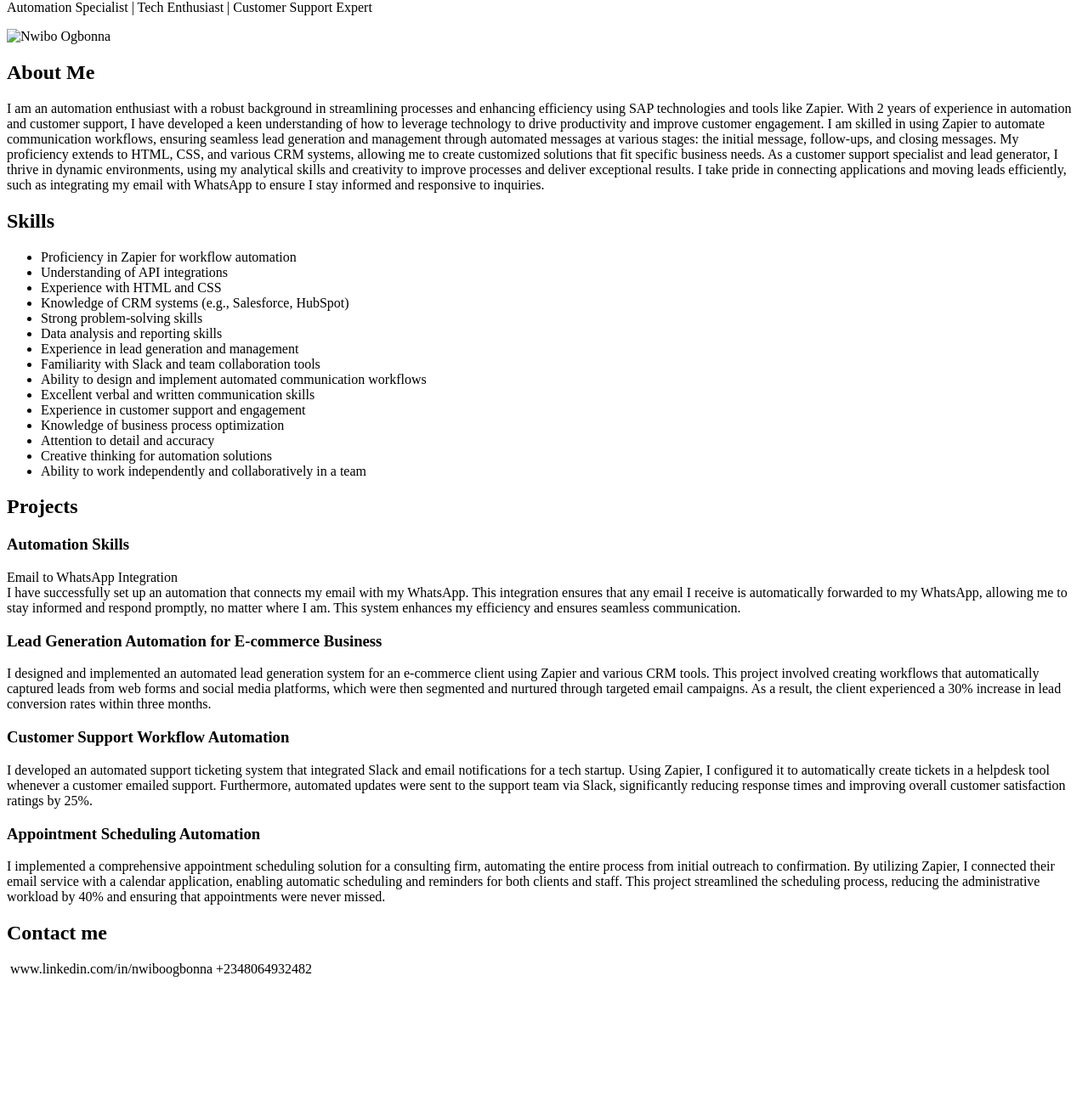
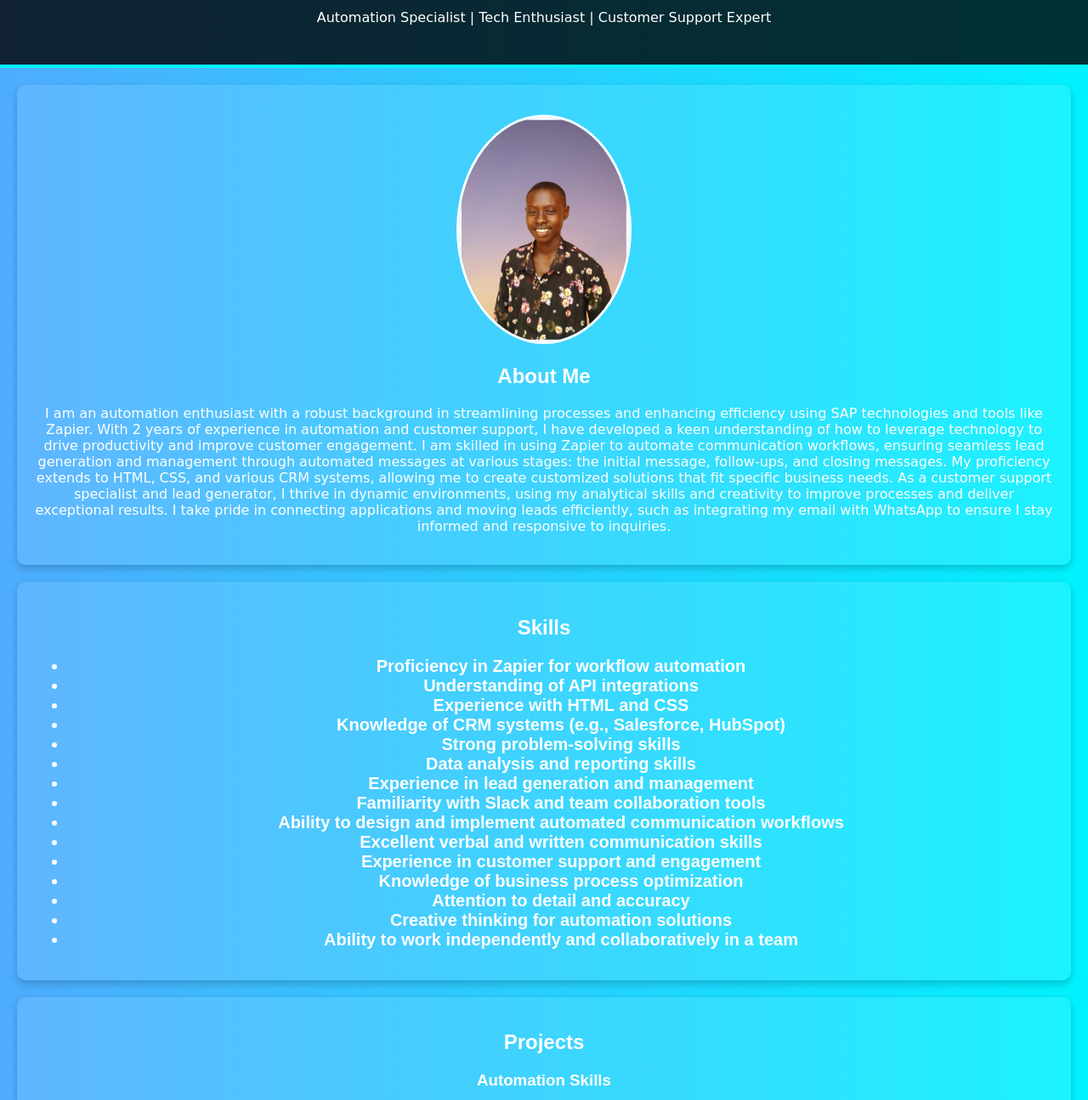
Before and after one commit to Ogbonna316/po, a plain HTML site: page index.html in a window 1280 px wide. Shown: the part 80-1375 px from the top of the page at 85% size. Before the commit the page ends 1246 px from the top, so only its background shows below. Drawn offline with Linux system fonts and the light colour scheme.

Commit message:
Update index.html

```diff
--- a/index.html
+++ b/index.html
@@ -4,7 +4,7 @@
     <meta charset="UTF-8">
     <meta name="viewport" content="width=device-width, initial-scale=1.0">
     <title>Nwibo Ogbonna - Portfolio</title>
-    <link rel="stylesheet" href="pot.css">
+    <link rel="stylesheet" href="style.css">
 </head>
 <body>
     <header>
@@ -13,7 +13,7 @@
     </header>
 
     <section>
-        <img src="Screenshot_20241217-200730_1.jpg" alt="Nwibo Ogbonna" width="200" height="auto">
+        <img src="img/Screenshot_20241217-200730_1.jpg" alt="Nwibo Ogbonna" width="200" height="auto">
         <h2>About Me</h2>
         <p>I am an automation enthusiast with a robust background in streamlining processes and enhancing efficiency using
             SAP technologies and tools like Zapier.
@@ -68,7 +68,7 @@
    </section>
     <footer>
         <h2>Contact me</h2>
-        <p><span><a href="mailto:Ogbonnanwibo64@gmail.com"><img src="icons8-email-50 (1).png" alt=""></a></span>
+        <p><span><a href="mailto:Ogbonnanwibo64@gmail.com"><img src="img/icons8-email-50 (1).png" alt=""></a></span>
         <span>www.linkedin.com/in/nwiboogbonna</span>
     <span>+2348064932482</span></p>
     </footer>
```
